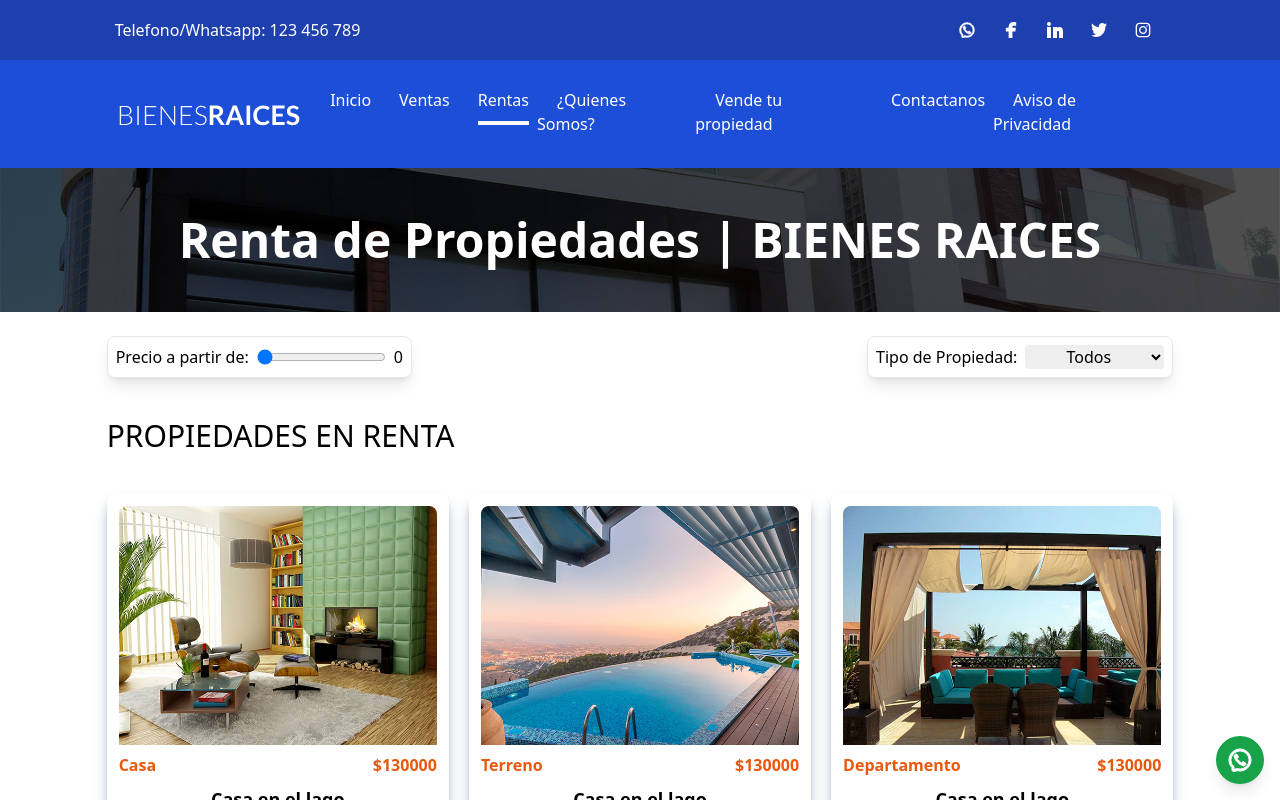
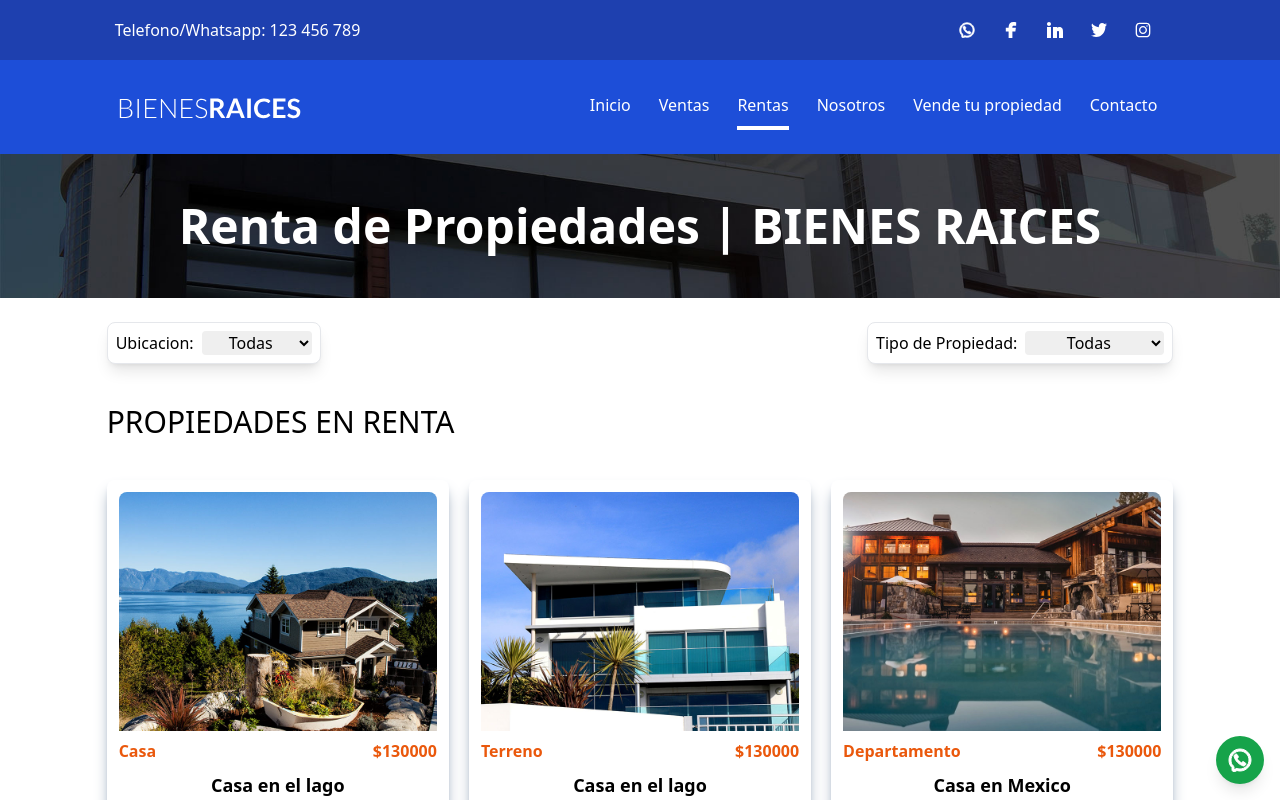
Before and after one commit to sekai0330/bienesraices, a Next.js app: page /rentas in a window 1280 px wide. Shown: the top 800 px of the page. Built offline with nearby package versions, Linux system fonts and the light colour scheme; what tailwindcss-animated would draw is missing.

Commit message:
Filtrado, nosotros y mas

```diff
--- a/components/Filters.js
+++ b/components/Filters.js
@@ -5,13 +5,13 @@ export default function Filters() {
 
     const { filters, setFilters } = useFilters();
 
-    const minPrecioFilterId = useId()
+    const ubicacionFilterId = useId()
     const tipoFiltrerId = useId()
 
-    const handleChangeMinPrecio = (event) => {
+    const handleChangeUbicacion = (event) => {
         setFilters(prevState => ({
             ...prevState,
-            minPrecio: event.target.value
+            ubicacion: event.target.value
         }))
     }
 
@@ -24,7 +24,7 @@ export default function Filters() {
 
     return (
         <section className="flex flex-col lg:flex-row gap-4 mt-6 items-center lg:justify-between">
-            <div className="flex gap-2 border border-gray-200 bg-white p-2 rounded-lg shadow-lg">
+            {/* <div className="flex gap-2 border border-gray-200 bg-white p-2 rounded-lg shadow-lg">
                 <label htmlFor={minPrecioFilterId} className="text-black font-medium">Precio a partir de:</label>
                 <input
                     type="range"
@@ -35,11 +35,21 @@ export default function Filters() {
                     value={filters.minPrecio}
                 />
                 <span className="text-black font-medium">{filters.minPrecio}</span>
+            </div> */}
+            <div className="flex gap-2 border border-gray-200 bg-white p-2 rounded-lg shadow-lg">
+                <label htmlFor={ubicacionFilterId} className="text-black font-medium">Ubicacion:</label>
+                <select id={ubicacionFilterId} className="rounded px-1 text-center" onChange={handleChangeUbicacion}>
+                    <option value="all">Todas</option>
+                    <option value="Michoacan">Michoacan</option>
+                    <option value="Guerrero">Guerrero</option>
+                    <option value="Chiapas">Chiapas</option>
+                    <option value="Yucatan">Yucatan</option>
+                </select>
             </div>
             <div className="flex gap-2 border border-gray-200 bg-white p-2 rounded-lg shadow-lg">
                 <label htmlFor={tipoFiltrerId} className="text-black font-medium">Tipo de Propiedad:</label>
                 <select id={tipoFiltrerId} className="rounded px-1 text-center" onChange={handleChangeTipo}>
-                    <option value="all">Todos</option>
+                    <option value="all">Todas</option>
                     <option value="Casa">Casa</option>
                     <option value="Terreno">Terreno</option>
                     <option value="Departamento">Departamento</option>
--- a/components/Footer.js
+++ b/components/Footer.js
@@ -51,7 +51,7 @@ export default function Footer() {
                                 <a
                                     className="border-b-2 border-transparent text-white text-sm hover:border-white transition-all duration-300"
                                 >
-                                    ¿Quienes Somos?
+                                    Nosotros
                                 </a>
                             </Link>
                         </li>
@@ -69,7 +69,7 @@ export default function Footer() {
                                 <a
                                     className="border-b-2 border-transparent text-white text-sm hover:border-white transition-all duration-300"
                                 >
-                                    Contactanos
+                                    contacto
                                 </a>
                             </Link>
                         </li>
--- /dev/null
+++ b/components/Formulario.js
@@ -0,0 +1,32 @@
+
+
+export default function Formulario() {
+
+    return (
+        <div className='mx-3 md:mx-0 mt-10 lg:w-1/2'>
+            <form >
+                <div className="mb-6">
+                    <label htmlFor="nombre" className="block mb-1 font-medium">Nombre</label>
+                    <input type="text"  id="nombre" name="nombre" placeholder="Escribe tu nombre" className="  border border-slate-700 rounded-lg focus:ring-naranja focus:outline-none focus:ring-2  block w-full p-2.5 transition duration-300" required/>
+                </div>
+                <div className="mb-6">
+                    <label htmlFor="email" className="block mb-1 font-medium">Correo Electronico</label>
+                    <input type="email" id="email" name="email" className="  border border-slate-700 rounded-lg focus:ring-naranja focus:outline-none focus:ring-2  block w-full p-2.5 transition duration-300" placeholder="Escribe tu correo electronico" required/>
+                </div>
+                <div className="mb-6">
+                    <label htmlFor="telefono" className="block mb-1 font-medium">Numero de Telefono</label>
+                    <input type="number"  id="telefono" name="telefono" placeholder="Escribe tu Numero de Telefono" className="  border border-slate-700 rounded-lg focus:ring-naranja focus:outline-none focus:ring-2  block w-full p-2.5 transition duration-300" required/>
+                </div>
+                <div className="mb-6">
+                    <label htmlFor="mensaje" className="block mb-1 font-medium">Mensaje</label>
+                    <textarea id="mensaje" name="mensaje" rows="4" className=" border border-slate-700  rounded-lg focus:ring-naranja focus:outline-none focus:ring-2  block w-full p-2.5 transition duration-300" placeholder="Escribe tu Mensaje aqui" required></textarea>
+                </div>
+                <button type="submit" className="flex items-center justify-center gap-1 text-white py-2.5 px-8 mr-2 mb-1 font-medium border-2 border-orange-300  bg-orange-600 rounded-full border transition duration-300 hover:bg-orange-700">Enviar
+                    <svg xmlns="http://www.w3.org/2000/svg" fill="none" viewBox="0 0 24 24" strokeWidth={1.5} stroke="currentColor" className="w-4 h-4">
+                    <path strokeLinecap="round" strokeLinejoin="round" d="M6 12L3.269 3.126A59.768 59.768 0 0121.485 12 59.77 59.77 0 013.27 20.876L5.999 12zm0 0h7.5" />
+                    </svg>
+                </button>
+            </form>
+        </div>
+    )
+}
--- a/components/Header.js
+++ b/components/Header.js
@@ -81,7 +81,7 @@ export default function Header() {
                                         router.pathname === '/about' && 'border-white'
                                         }`}
                                     >
-                                        ¿Quienes Somos?
+                                        Nosotros
                                     </a>
                                 </Link>
                             </li>
@@ -103,18 +103,7 @@ export default function Header() {
                                         router.pathname === '/contacto' && 'border-white'
                                         }`}
                                     >
-                                        Contactanos
-                                    </a>
-                                </Link>
-                            </li>
-                            <li>
-                                <Link legacyBehavior href="/privacidad">
-                                    <a
-                                        className={`mt-4 py-1 md:py-2.5 px-3 ml-5 md:mt-0 md:px-0 border-b-4 border-transparent text-white hover:border-white transition-all duration-300 ${
-                                        router.pathname === '/privacidad' && 'border-white'
-                                        }`}
-                                    >
-                                        Aviso de Privacidad
+                                        Contacto
                                     </a>
                                 </Link>
                             </li>
--- a/context/filter.jsx
+++ b/context/filter.jsx
@@ -10,16 +10,18 @@ const FilterProvider = ({ children }) => {
     const [rentas, setRentas ] = useState(rentasData);
     const [ filters, setFilters ] = useState({
         tipo: "all",
-        minPrecio: 0
+        ubicacion: "all"
     });
 
     const filterVentas = (ventas) => {
         return ventas.ventas.filter( ventas => {
             return (
-                ventas.precio >= filters.minPrecio &&
                 (
                 filters.tipo === 'all' ||
                 ventas.tipo === filters.tipo
+                ) &&
+                (
+                    filters.ubicacion === 'all' || ventas.ubicacion === filters.ubicacion
                 )
             )
         })
@@ -31,10 +33,12 @@ const FilterProvider = ({ children }) => {
     const filterRentas = (rentas) => {
         return rentas.rentas.filter( rentas => {
             return (
-                rentas.precio >= filters.minPrecio &&
                 (
                 filters.tipo === 'all' ||
                 rentas.tipo === filters.tipo
+                ) &&
+                (
+                    filters.ubicacion === 'all' || rentas.ubicacion === filters.ubicacion
                 )
             )
         })
--- a/data/destacadasData.js
+++ b/data/destacadasData.js
@@ -1,7 +1,7 @@
 export const destacadasData = [
     {
         id: 1,
-        imagen: "venta1",
+        imagen: "venta4",
         tipo: "casa",
         precio: "120000",
         nombre: "Casa En el Lago",
--- a/layout/Layout.js
+++ b/layout/Layout.js
@@ -26,8 +26,8 @@ export default function Layout({children, title = '', description = '' }) {
             <main>
                 {children}
             </main>
-            <ButtonWs/>
-            <Footer/>
+            <ButtonWs />
+            <Footer />
         </>
     )
 }
--- a/mocks/rentas.json
+++ b/mocks/rentas.json
@@ -3,9 +3,10 @@
         {
             "id": 1,
             "nombre": "Casa en el lago",
-            "ubicacion": "Colinas de Agua Caliente, Tijuana",
+            "ubicacion": "Michoacan",
+            "direccion": "Colinas de Agua Caliente",
             "precio": 130000,
-            "imagen": "venta9",
+            "imagen": "venta1",
             "tipo": "Casa",
             "habitaciones": 6,
             "bathroom": 3,
@@ -30,9 +31,10 @@
         {
             "id": 2,
             "nombre": "Casa en el lago",
-            "ubicacion": "Colinas de Agua Caliente, Tijuana",
+            "ubicacion": "Michoacan",
+            "direccion": "Colinas de Agua Caliente",
             "precio": 130000,
-            "imagen": "venta8",
+            "imagen": "venta2",
             "tipo": "Terreno",
             "habitaciones": 6,
             "bathroom": 3,
@@ -56,10 +58,11 @@
         },
         {
             "id": 3,
-            "nombre": "Casa en el lago",
-            "ubicacion": "Colinas de Agua Caliente, Tijuana",
+            "nombre": "Casa en Mexico",
+            "ubicacion": "Guerrero",
+            "direccion": "Colinas de Agua Caliente",
             "precio": 130000,
-            "imagen": "venta7",
+            "imagen": "venta3",
             "tipo": "Departamento",
             "habitaciones": 6,
             "bathroom": 3,
@@ -84,9 +87,10 @@
         {
             "id": 4,
             "nombre": "Casa en el lago",
-            "ubicacion": "Colinas de Agua Caliente, Tijuana",
+            "ubicacion": "Chiapas",
+            "direccion": "Colinas de Agua Caliente",
             "precio": 130000,
-            "imagen": "venta6",
+            "imagen": "venta4",
             "tipo": "Local",
             "habitaciones": 6,
             "bathroom": 3,
@@ -111,7 +115,8 @@
         {
             "id": 5,
             "nombre": "Casa en el lago",
-            "ubicacion": "Colinas de Agua Caliente, Tijuana",
+            "ubicacion": "Guerrero",
+            "direccion": "Colinas de Agua Caliente",
             "precio": 130000,
             "imagen": "venta5",
             "tipo": "Casa",
@@ -138,9 +143,10 @@
         {
             "id": 6,
             "nombre": "Casa en el lago",
-            "ubicacion": "Colinas de Agua Caliente, Tijuana",
+            "ubicacion": "Yucatan",
+            "direccion": "Colinas de Agua Caliente",
             "precio": 130000,
-            "imagen": "venta4",
+            "imagen": "venta6",
             "tipo": "Casa",
             "habitaciones": 6,
             "bathroom": 3,
--- a/mocks/ventas.json
+++ b/mocks/ventas.json
@@ -3,7 +3,8 @@
         {
             "id": 1,
             "nombre": "Casa en el lago",
-            "ubicacion": "Colinas de Agua Caliente, Tijuana",
+            "ubicacion": "Michoacan",
+            "direccion": "Colinas de Agua Caliente",
             "precio": 130000,
             "imagen": "venta1",
             "tipo": "Casa",
@@ -30,7 +31,8 @@
         {
             "id": 2,
             "nombre": "Casa en el lago",
-            "ubicacion": "Colinas de Agua Caliente, Tijuana",
+            "ubicacion": "Michoacan",
+            "direccion": "Colinas de Agua Caliente",
             "precio": 130000,
             "imagen": "venta2",
             "tipo": "Terreno",
@@ -56,8 +58,9 @@
         },
         {
             "id": 3,
-            "nombre": "Casa en el lago",
-            "ubicacion": "Colinas de Agua Caliente, Tijuana",
+            "nombre": "Casa en Mexico",
+            "ubicacion": "Guerrero",
+            "direccion": "Colinas de Agua Caliente",
             "precio": 130000,
             "imagen": "venta3",
             "tipo": "Departamento",
@@ -84,7 +87,8 @@
         {
             "id": 4,
             "nombre": "Casa en el lago",
-            "ubicacion": "Colinas de Agua Caliente, Tijuana",
+            "ubicacion": "Chiapas",
+            "direccion": "Colinas de Agua Caliente",
             "precio": 130000,
             "imagen": "venta4",
             "tipo": "Local",
@@ -111,10 +115,11 @@
         {
             "id": 5,
             "nombre": "Casa en el lago",
-            "ubicacion": "Colinas de Agua Caliente, Tijuana",
+            "ubicacion": "Guerrero",
+            "direccion": "Colinas de Agua Caliente",
             "precio": 130000,
             "imagen": "venta5",
-            "tipo": "casa",
+            "tipo": "Casa",
             "habitaciones": 6,
             "bathroom": 3,
             "perimetro": "140",
@@ -138,10 +143,11 @@
         {
             "id": 6,
             "nombre": "Casa en el lago",
-            "ubicacion": "Colinas de Agua Caliente, Tijuana",
+            "ubicacion": "Yucatan",
+            "direccion": "Colinas de Agua Caliente",
             "precio": 130000,
             "imagen": "venta6",
-            "tipo": "casa",
+            "tipo": "Casa",
             "habitaciones": 6,
             "bathroom": 3,
             "perimetro": "140",
--- a/pages/about.js
+++ b/pages/about.js
@@ -1,5 +1,6 @@
 import Layout from "../layout/Layout"
 import { aboutData } from "../data/aboutData"
+import Link from "next/link"
 
 export default function About() {
     return (
@@ -21,12 +22,21 @@ export default function About() {
                         <div className="lg:w-3/5 space-y-6 text-lg">
                             <p className="">En [Nombre de tu empresa], somos apasionados por hacer que tus sueños de bienes raíces se hagan realidad. Nuestra misión es proporcionarte seguridad, precio y tiempo en cada paso de tu viaje inmobiliario. Con años de experiencia en el mercado, nuestro equipo se esfuerza por ofrecer propiedades de calidad a precios justos. </p>
                             <p className="">Nos comprometemos a agilizar el proceso para que encuentres la propiedad perfecta sin perder tiempo. En [Nombre de tu empresa], tu satisfacción es nuestra prioridad, y estamos aquí para ayudarte a tomar decisiones informadas y exitosas en el emocionante mundo de los bienes raíces. ¡Bienvenido a tu nuevo hogar!</p>
+                            <div>
+                                <Link legacyBehavior href='/contacto'>
+                                    <a
+                                        className="bg-blue-600 hover:bg-blue-700 text-white mt-5 md:mt-0 py-3 px-10 uppercase font-bold rounded-md"
+                                    >
+                                        Contactanos
+                                    </a>
+                                </Link>
+                            </div>
                         </div>
                     </div>
                 </section>
 
                 <section>
-                    <div className="grid grid-cols-1 md:grid-cols-2 lg:grid-cols-3 gap-5 mt-10">
+                    <div className="grid grid-cols-1 md:grid-cols-2 lg:grid-cols-3 gap-5 mt-20">
                         {aboutData.map( about => (
                             <div key={about.id} className="flex flex-col items-center text-center space-y-3">
                                 <img
--- a/pages/contacto.js
+++ b/pages/contacto.js
@@ -1,13 +1,16 @@
 import Layout from "../layout/Layout"
+import Formulario from "../components/Formulario"
 
 export default function Contacto() {
     return (
         <Layout
             title={'Contacto'}
         >
-            <h1 className="text-6xl font-extrabold uppercase text-center">
-                Contactanos
-            </h1>
+            <div className="md:w-5/6 lg:w-5/6 mx-auto max-w-screen-xl py-20 px-3 lg:px-0">
+                <h2 className="uppercase text-3xl font-medium text-center md:text-left">Contactanos | Bienes Raices</h2>
+
+                <Formulario />
+            </div>
         </Layout>
     )
 }
--- a/pages/tuventa.js
+++ b/pages/tuventa.js
@@ -1,4 +1,5 @@
 import Layout from "../layout/Layout"
+import Formulario from "../components/Formulario"
 
 export default function Tuventa() {
     return (
@@ -6,9 +7,33 @@ export default function Tuventa() {
             title={'Vende tu propiedad'}
             description={'Vende tu propiedad con nosotros'}
         >
-            <h1 className="text-6xl font-extrabold uppercase text-center">
-                Vende Tu Propiedad
-            </h1>
+            <div className="md:w-5/6 lg:w-5/6 mx-auto max-w-screen-xl py-20 px-3 lg:px-0">
+                <h2 className="uppercase text-3xl font-medium text-center md:text-left">¿Quieres Vender tu Propiedad? | Bienes Raices</h2>
+
+                <div className="flex flex-col lg:flex-row gap-5 items-center pt-10 ">
+                    <div className="lg:w-1/5 flex items-center justify-center">
+                        <img
+                            src="/img/tuventa.webp"
+                            alt="imagen sobre Nosotros"
+                            className="block h-72 w-auto object-cover object-center rounded-t-lg"
+                        />
+                    </div>
+                    <div className="lg:w-4/5 space-y-4 text-lg">
+                        <h3 className="text-3xl font-bold">Confía en Nosotros para Obtener los Mejores Resultados</h3>
+                        <p className="">En [Tu Nombre o el Nombre de tu Agencia], estamos dedicados a ayudarte a maximizar el valor de tu propiedad y simplificar el proceso de venta. Nuestra experiencia en el mercado inmobiliario y nuestro compromiso con la excelencia nos convierten en tu mejor socio para vender con éxito tu propiedad.</p>
+                    </div>
+                </div>
+
+                <div className="space-y-4 text-lg">
+                    <h3 className="text-3xl font-bold">Contacta con Nosotros</h3>
+                    <p>Si estás listo para vender tu propiedad de manera eficiente y rentable, no dudes en ponerte en contacto con nosotros hoy mismo. Estamos aquí para responder a tus preguntas, brindarte orientación y ayudarte a dar el siguiente paso en el proceso de venta.</p>
+                    <p>Confía en [Tu Nombre o el Nombre de tu Agencia] para hacer realidad tus objetivos inmobiliarios. ¡Estamos listos para trabajar contigo!</p>
+                </div>
+
+                <div className="flex flex-col items-center justify-center">
+                    <Formulario />
+                </div>
+            </div>
         </Layout>
     )
 }
```
Also changed, not shown: public/img/tuventa.webp (added).
